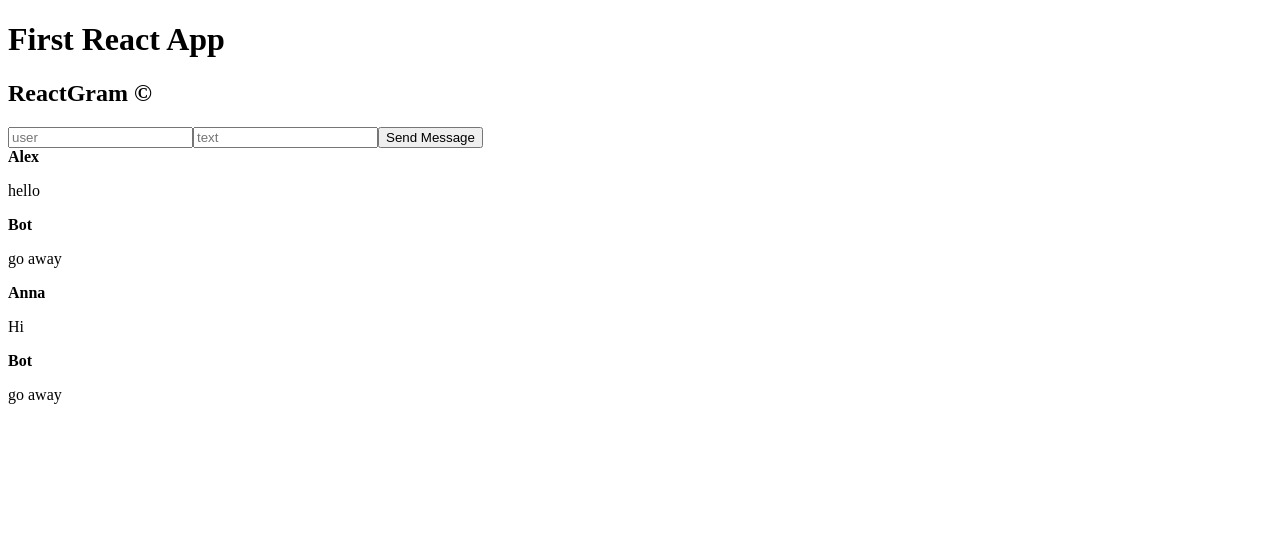
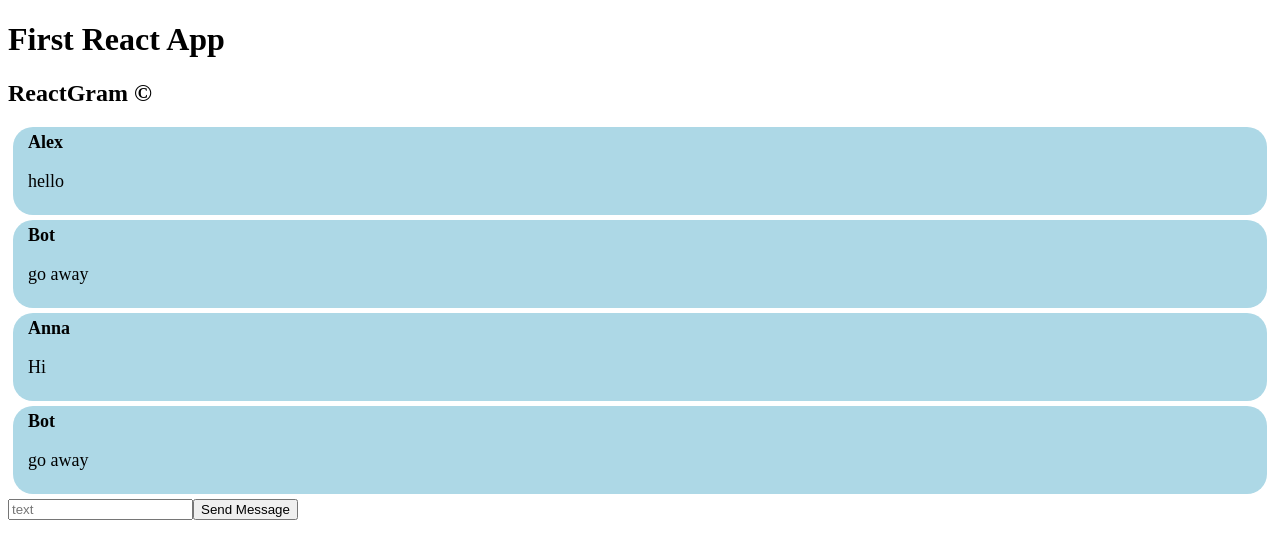
Before and after one commit to rri9/r-prof-2-22022020, a React app in the folder Students/AlexanderVlasov/: page / in a window 1280 px wide. Shown: the top 558 px of the page. Built offline with nearby package versions, Linux system fonts and the light colour scheme.

Commit message:
подправил компоненты

```diff
--- a/Students/AlexanderVlasov/src/components/Message/Message.jsx
+++ b/Students/AlexanderVlasov/src/components/Message/Message.jsx
@@ -1,18 +1,18 @@
 import React, { Component } from 'react';
 import ReactDom from 'react-dom';
+import './style.css';
 
 export default class Message extends Component {
     constructor(props) {
         super(props);
+        this.sender = this.props.sender ? this.props.sender : 'Bot'
+        this.text = this.props.text ? this.props.text : 'go away';
     }
     render() {
-        let { sender, text } = this.props;
-        sender ? sender = sender : sender = 'Bot';
-        text ? text = text : text = 'go away';
         return (
         <div className="d-flex flex-column msg">
-            <strong>{sender}</strong>
-            <p>{text}</p>
+            <strong>{this.sender}</strong>
+            <p>{this.text}</p>
         </div>
         )
     }
--- a/Students/AlexanderVlasov/src/components/Message/style.css
+++ b/Students/AlexanderVlasov/src/components/Message/style.css
@@ -1,3 +1,7 @@
 .msg {
-    color: red;
+    background-color: lightblue;
+    padding: 5px 15px;
+    border-radius: 20px;
+    font-size: 18px;
+    margin: 5px;
 }
--- a/Students/AlexanderVlasov/src/components/MessagesField/MessagesField.jsx
+++ b/Students/AlexanderVlasov/src/components/MessagesField/MessagesField.jsx
@@ -1,11 +1,13 @@
 import React, {Component } from 'react';
 import ReactDom from 'react-dom';
+import './style.css';
 
 import Message from '../Message/Message.jsx';
 
 export default class Messages extends Component {
     constructor(props) {
         super(props);
+        this.user = props.usr;
         this.state = {
             messages: [
                 {
@@ -25,20 +27,36 @@ export default class Messages extends Component {
                     text: null
                 }
             ],
-            name: '',
-            text: ''
+            msg: ''
         }
-        this.handleChanges = this.handleChanges.bind(this);
     }
 
-    handleChanges(event) {
-        this.setState({...this.state, [event.target.name]: event.target.value});
+    handleChanges = (event) => {
+        event.keyCode !== 13 ?
+            this.setState({msg: event.target.value}) :
+            this.newMessage();
     }
 
-    newMessage() {
-        const newMessages = this.state.messages.slice();
-        newMessages.push({user: this.state.name, text: this.state.text});
-        this.setState({messages: newMessages});
+    componentDidUpdate() {
+        const msgs = this.state.messages;
+        if (msgs.length % 2 === 1) {
+            setTimeout(() => {
+                this.setState(
+                    {
+                        messages: [...this.state.messages, {user: null, text: 'NOOOOOOOOO'}]
+                    }
+                );
+            }, 500);
+        }
+    }
+
+    newMessage = () => {
+        this.setState(
+            {
+                messages: [...this.state.messages, {user: this.user, text: this.state.msg}],
+                msg: ''
+            }
+        );
     }
 
     render() {
@@ -48,10 +66,9 @@ export default class Messages extends Component {
         return (
             <div className="wrapper">
                 <h2>ReactGram &copy;</h2>
-                <input type="text" value={this.state.name} placeholder="user" name="name" onChange={this.handleChanges}/>
-                <input type="text" value={this.state.text} placeholder="text" name="text" onChange={this.handleChanges}/>
+                {renderMessages}
+                <input type="text" value={this.state.msg} placeholder="text" name="text" onChange={this.handleChanges} onKeyUp={this.handleChanges}/>
                 <button onClick={() => this.newMessage()}>Send Message</button>
-                {renderMessages}
             </div>
         )
     }
--- a/Students/AlexanderVlasov/src/index.jsx
+++ b/Students/AlexanderVlasov/src/index.jsx
@@ -1,5 +1,6 @@
 import React from "react";
 import ReactDom from "react-dom";
+import './index.css';
 
 import Messages from './components/MessagesField/MessagesField.jsx';
 let user = 'Alex';
```
Also changed, not shown: Students/AlexanderVlasov/src/index.css (added).
